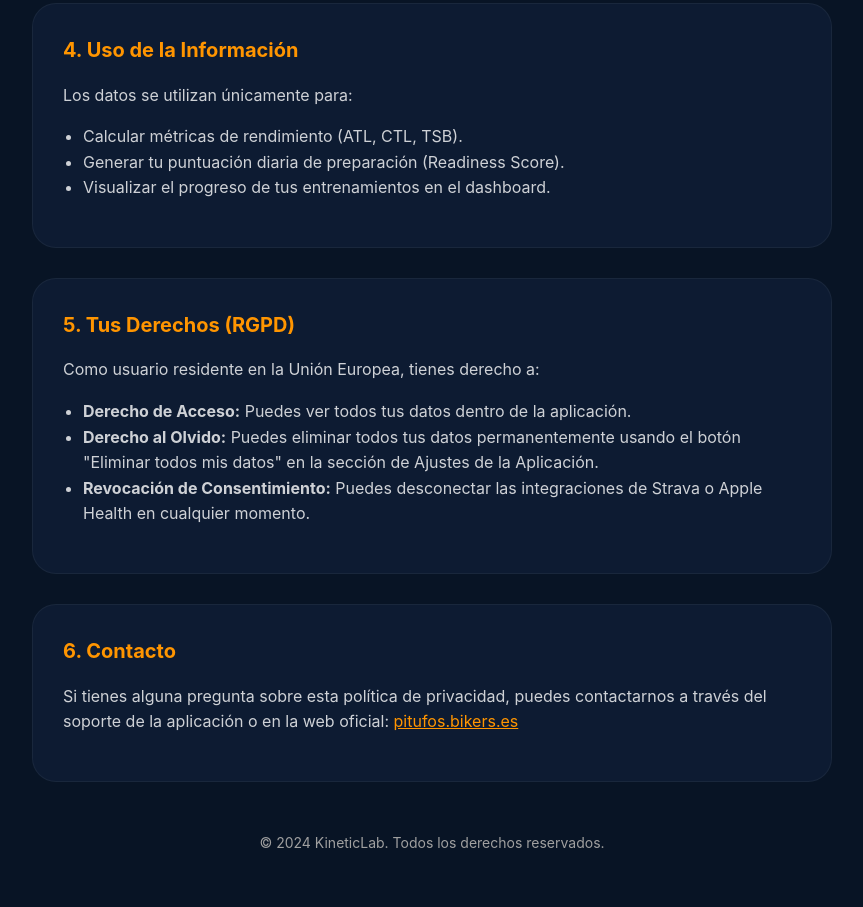
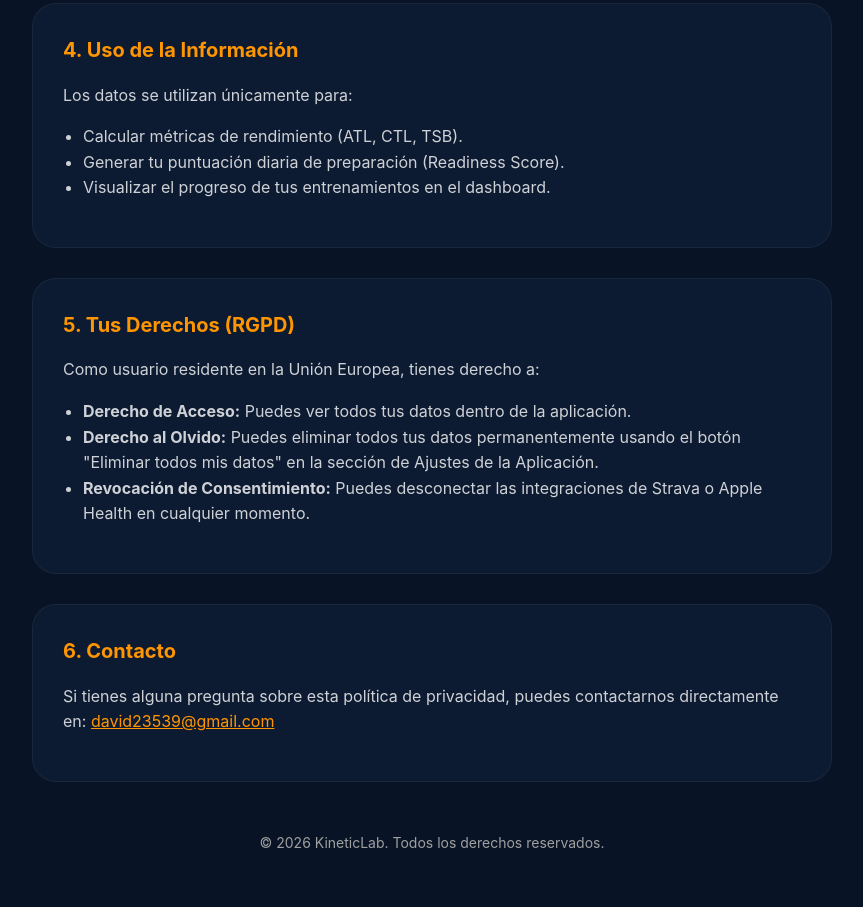
Before and after one commit to david23539/kineticlab-privacity, a plain HTML site: page index.html in a window 1280 px wide. Shown: the part 1097-2004 px from the top of the page, without its empty margins (208-1071 px from the left). Drawn offline with Linux system fonts and the light colour scheme.

Commit message:
Update privacy policy date and contact email

```diff
--- a/index.html
+++ b/index.html
@@ -78,7 +78,7 @@
         <header>
             <div class="logo">KineticLab</div>
             <h1>Política de Privacidad</h1>
-            <p class="last-update">Última actualización: 29 de abril, 2024</p>
+            <p class="last-update">Última actualización: 29 de abril, 2026</p>
         </header>
 
         <div class="content-section">
@@ -129,11 +129,11 @@
 
         <div class="content-section">
             <h2>6. Contacto</h2>
-            <p>Si tienes alguna pregunta sobre esta política de privacidad, puedes contactarnos a través del soporte de la aplicación o en la web oficial: <a href="https://pitufos.bikers.es" style="color: var(--primary);">pitufos.bikers.es</a></p>
+            <p>Si tienes alguna pregunta sobre esta política de privacidad, puedes contactarnos directamente en: <a href="mailto:david23539@gmail.com" style="color: var(--primary);">david23539@gmail.com</a></p>
         </div>
 
         <footer>
-            &copy; 2024 KineticLab. Todos los derechos reservados.
+            &copy; 2026 KineticLab. Todos los derechos reservados.
         </footer>
     </div>
 </body>
```
